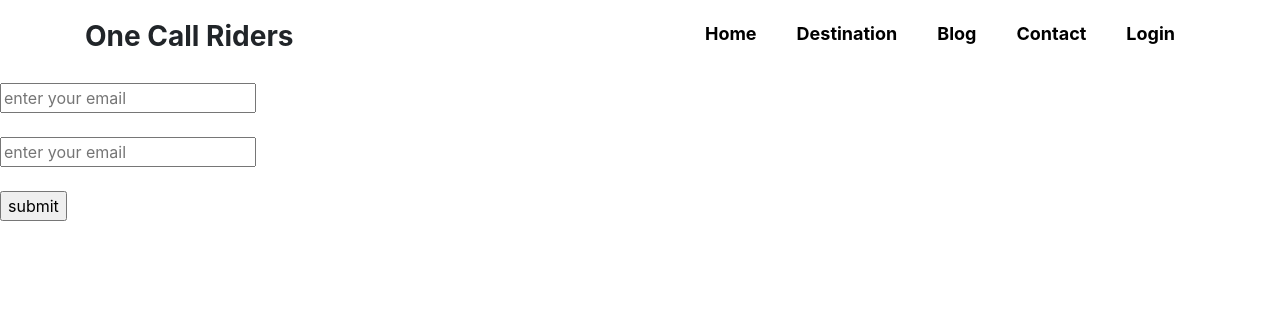
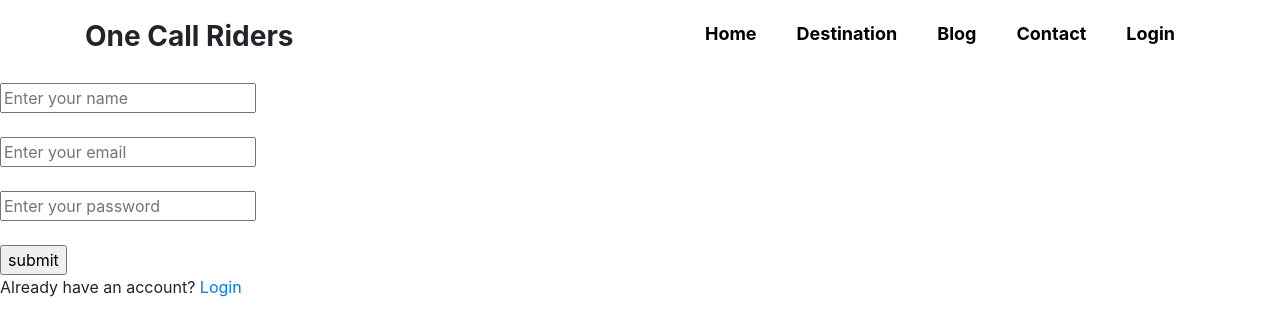
Before and after one commit to mdumar112233/one-call-ride-assignment-9, a React (Create React App) app: page /login in a window 1280 px wide. Shown: the top 336 px of the page. Built offline with nearby package versions, Linux system fonts and the light colour scheme.

Commit message:
account create

```diff
--- a/src/Components/CreateAccount/CreateAccount.js
+++ b/src/Components/CreateAccount/CreateAccount.js
@@ -1,40 +1,97 @@
-import React from 'react';
+import React, { useState } from 'react';
 import firebase from "firebase/app";
 import "firebase/auth";
-import { useForm } from 'react-hook-form';
 import firebaseConfig from './firebaseConfig';
 
 firebase.initializeApp(firebaseConfig);
 
 
 const CreateAccount = () => {
-    // const { register, handleSubmit, watch, errors } = useForm();
+  const [newUser, setNewUser] = useState(false);
+  const [user, setUser] = useState({
+    isSignIn: false,
+    name: '',
+    email: '',
+    password: '',
+    error: '',
+    success: false
+  });
 
     const handleChange = e => {
-     console.log(e.target.name, e.target.value);
+      let isFormValid;
+     if(e.target.name === 'email'){
+       isFormValid = /\S+@\S+\.\S+/.test(e.target.value);
+     }
+     if(e.target.name === 'password'){
+       const isPasswordValid = e.target.value.length > 6;
+       const passwordHasNumber = /\d{1}/.test(e.target.value)
+       isFormValid = isPasswordValid && passwordHasNumber;
+     }
+     if(isFormValid){
+      const userInfo = {...user};
+      userInfo[e.target.name] = e.target.value;
+      setUser(userInfo);
+     }
+
     }
-    const submitHandle = () => {
+    const submitHandle = e => {
+      if(newUser && user.email && user.password){
+        firebase.auth().createUserWithEmailAndPassword(user.email, user.password)
+        .then(res => {
+          const userInfo = {...user};
+          userInfo.error = '';
+          userInfo.success = true;
+          setUser(userInfo);
+        })
+        .catch(error => {
+          const userInfo = {...user};
+          userInfo.error = error.message;
+          userInfo.success = false;
+          setUser(userInfo);
+        });
+      }
 
+
+
+      if(!newUser && user.email && user.password){
+        firebase.auth().signInWithEmailAndPassword(user.email, user.password)
+          .then(res => {
+            const userInfo = {...user};
+            userInfo.error = '';
+            userInfo.success = true;
+            setUser(userInfo);
+          })
+          .catch((error) => {
+            const userInfo = {...user};
+            userInfo.error = error.message;
+            userInfo.success = false;
+            setUser(userInfo);
+          });
+      }
+      e.preventDefault();
     };
 
       return (
-    // <form onSubmit={submitHandle}>
-    //     <p>hello</p>
-    //     <br/> <br/>
-    //   <input onBlur={handleChange} type='email' name="exampleRequired" ref={register({ required: true })} /> <br/><br/>
-    //   <input onBlur={handleChange} type='password' name="example" ref={register} />
+        <div>
+            <form onSubmit={submitHandle}>
+              {
+                !newUser && <input name='name' onBlur={handleChange} type="text" placeholder='Enter your name'/>
+              }
+              <br/><br/>
+              <input type="email" name='email' onBlur={handleChange} placeholder='Enter your email' required /><br/><br/>
+              <input type="password" name='password' onBlur={handleChange} placeholder='Enter your password' required /><br/><br/>
+              {/* {
+                user.password && <p>enter right password</p>
+              } */}
 
-    //   {errors.exampleRequired && <span>This field is required</span>}
-    //   <br/>
-    //   <br/>
-    //   <input type="submit"/>
-    // </form>
-    <form onSubmit={submitHandle}>
-      <input type="email" name='email' onBlur={handleChange} placeholder='enter your email' required /><br/><br/>
-      <input type="password" name='password' onBlur={handleChange} placeholder='enter your email' required /><br/><br/>
-      <input type="submit" value='submit' />
-    </form>
-
+              <input type="submit" value='submit' />
+          </form>
+          <p>Already  have an account? <a onClick={() => setNewUser(!newUser)} href="">Login</a></p>
+          <p style={{color: 'red'}}>{user.error}</p>
+          {
+            user.success && <p style={{color: 'green'}}>User {newUser ? 'created' : 'Logged In'} successfully</p>
+          }
+        </div>
     )
 };
 
```
